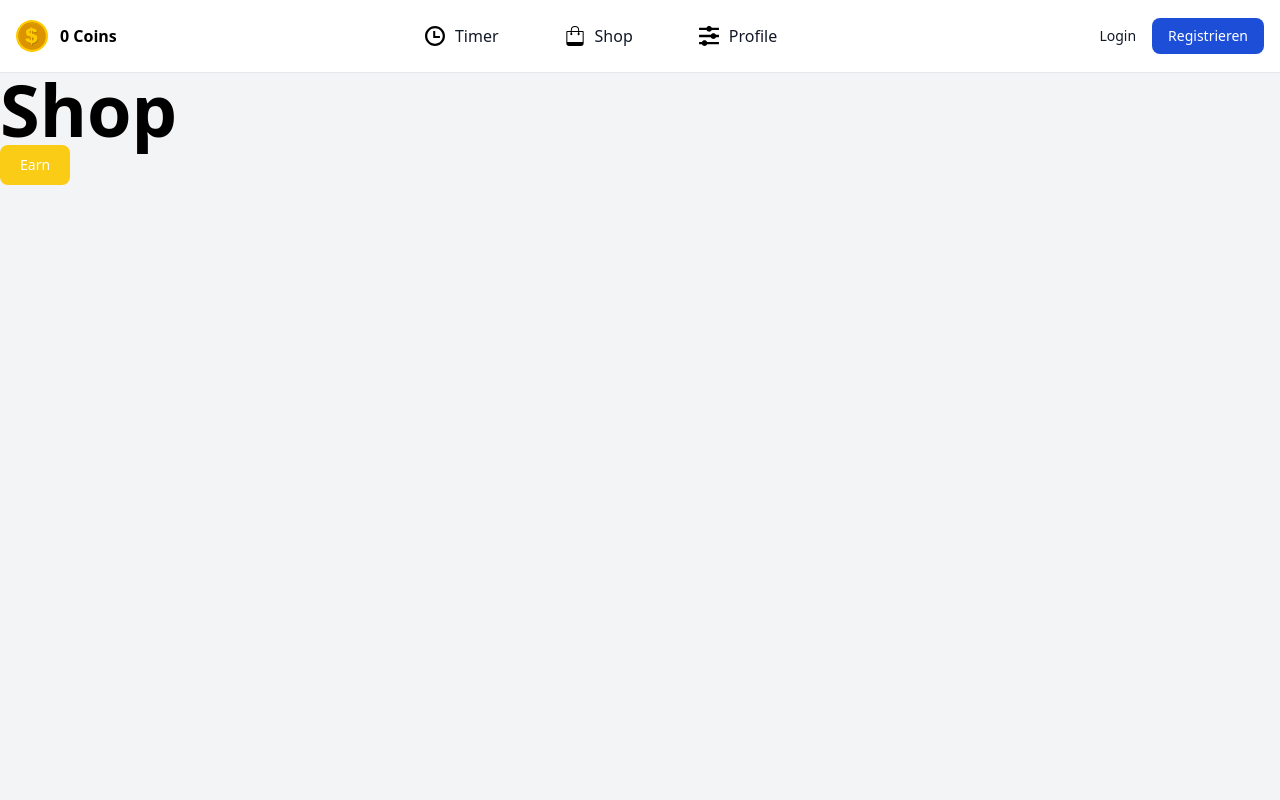
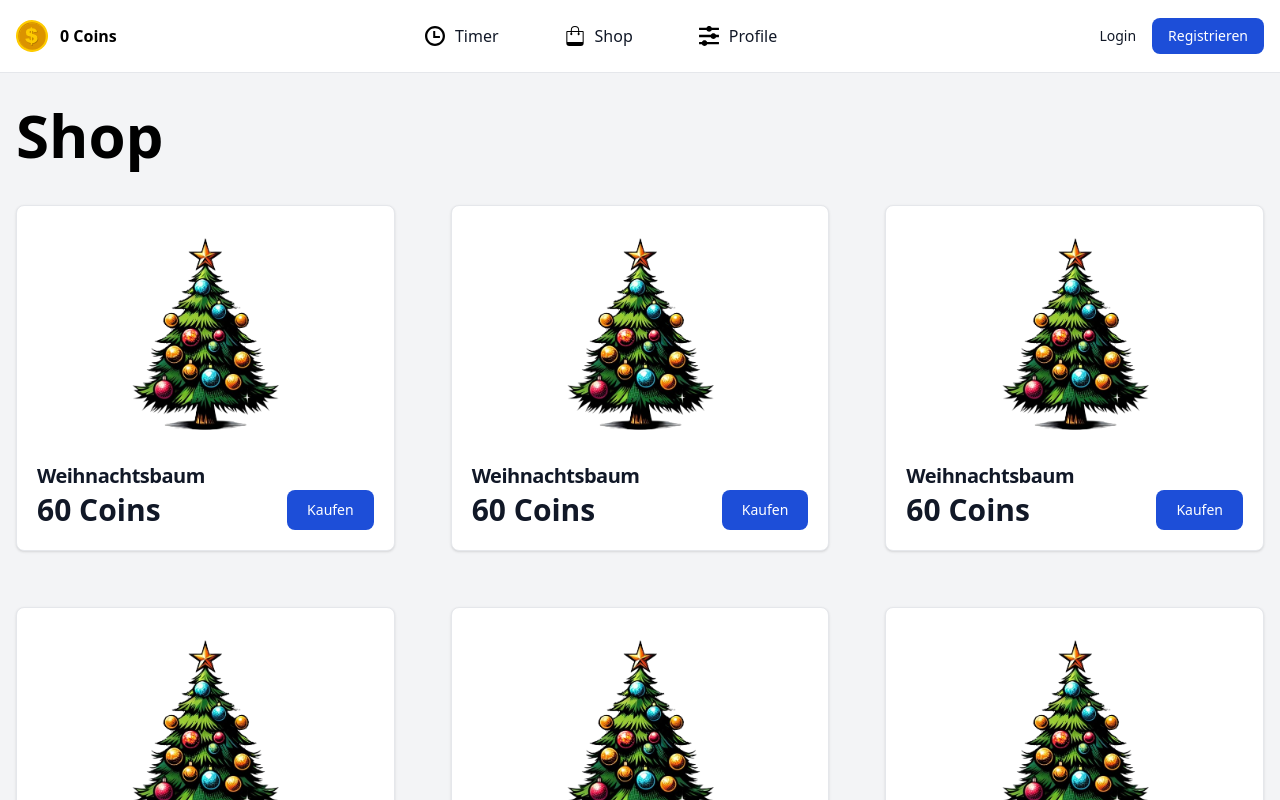
Before and after one commit to nicbohm/FocusTimerFrotend, a Vue app: page /shop in a window 1280 px wide. Shown: the top 800 px of the page. Built offline with nearby package versions, Linux system fonts and the light colour scheme.

Commit message:
Shop grid added

```diff
--- /dev/null
+++ b/src/components/ShopCard.vue
@@ -0,0 +1,23 @@
+<script setup>
+import Baum_Christmas from '../assets/Baum_Christmas.png'
+</script>
+
+<template>
+
+    <div class="w-full max-w-sm bg-white border border-gray-200 rounded-lg shadow">
+        <img :src="Baum_Christmas" class="w-64 p-8 rounded-t-lg mx-auto" alt="Baum_Christmas">
+        <div class="px-5 pb-5">
+            <h5 class="text-xl font-semibold tracking-tight text-gray-900">Weihnachtsbaum</h5>
+            <div class="flex items-center justify-between">
+                <span class="text-3xl font-bold text-gray-900">60 Coins</span>
+                <a href="#" class="text-white bg-blue-700 hover:bg-blue-800 focus:ring-4 focus:outline-none focus:ring-blue-300 font-medium rounded-lg text-sm px-5 py-2.5 text-center">Kaufen</a>
+            </div>
+        </div>
+    </div>
+
+
+</template>
+
+<style scoped>
+
+</style>
--- a/src/views/Shop.vue
+++ b/src/views/Shop.vue
@@ -1,11 +1,20 @@
 <script setup>
-import CoinTest from '../components/CoinTest.vue';
+import ShopCard from '../components/ShopCard.vue';
 </script>
 
 <template>
   <div class="main bg-gray-100">
-    <h1 class="text-7xl font-bold">Shop</h1>
-    <CoinTest/>
+    <div class="max-w-screen-xl p-4 mt-4 mx-auto">
+      <h1 class="text-6xl font-bold">Shop</h1>
+      <div id="productgrid" class="grid grid-cols-1 lg:grid-cols-3 md:grid-cols-2 gap-y-14 gap-x-14 mt-10 mb-5 justify-items-center justify-center">
+        <ShopCard/>
+        <ShopCard/>
+        <ShopCard/>
+        <ShopCard/>
+        <ShopCard/>
+        <ShopCard/>
+      </div>
+    </div>
   </div>
 </template>
 
```
